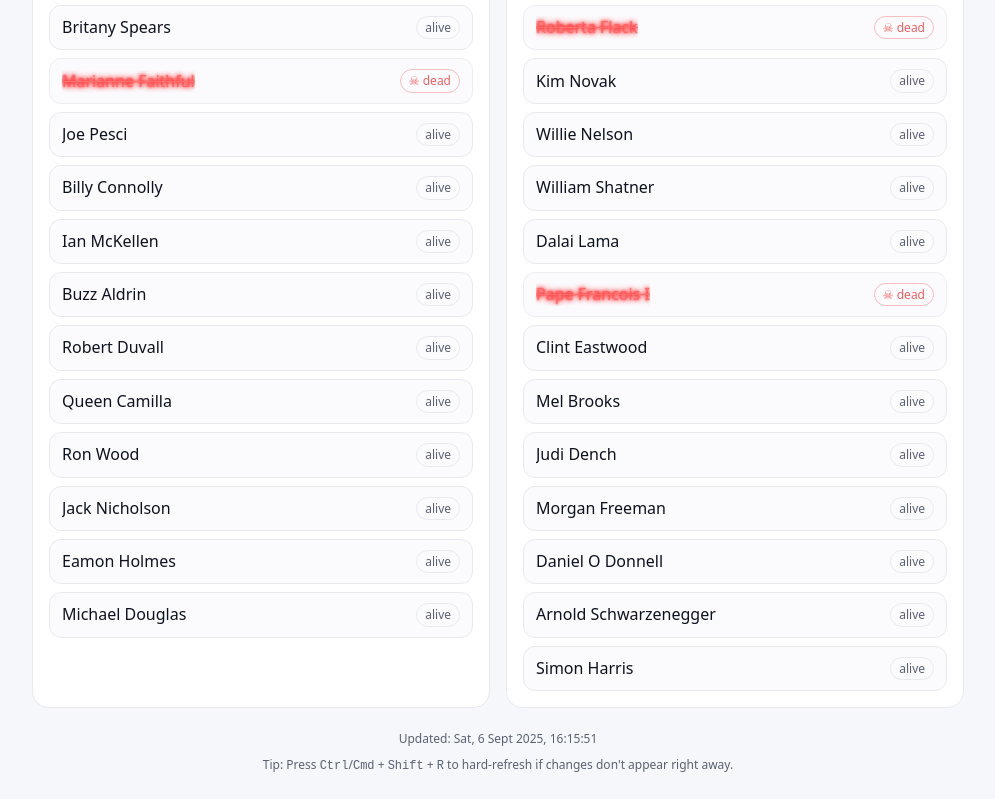
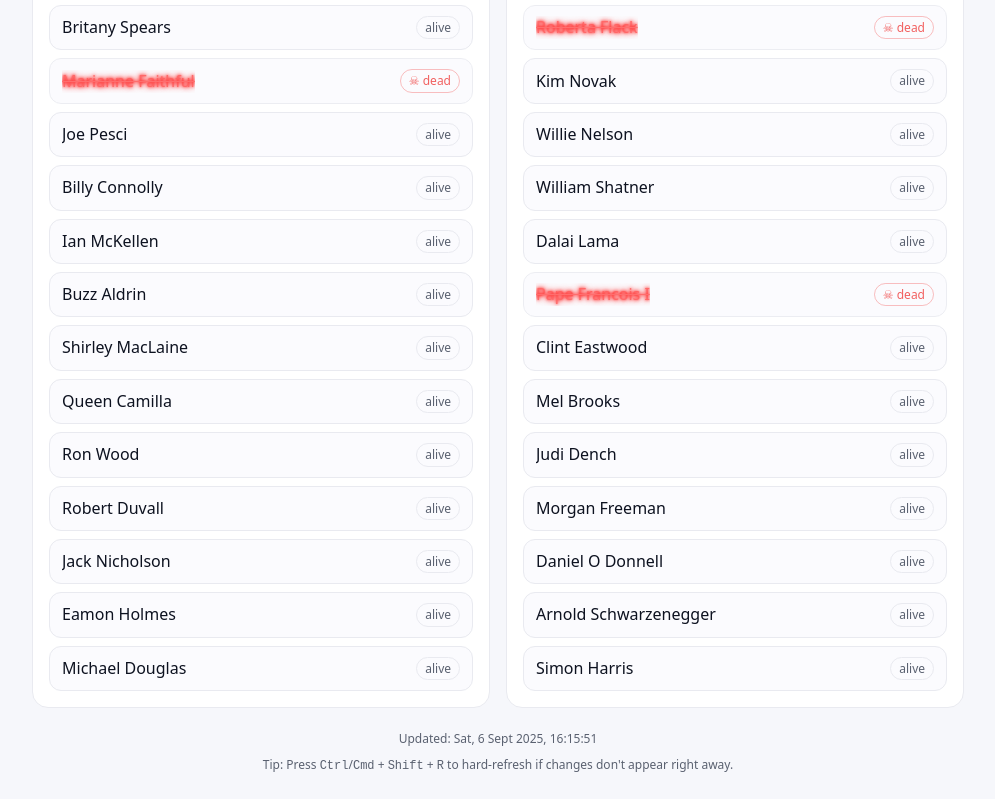
Before and after one commit to Eltonsean69x/DeathWatch25, a plain HTML site: page index.html in a window 1280 px wide. Shown: the part 1237-2036 px from the top of the page, without its empty margins (142-1137 px from the left). Drawn offline with Linux system fonts and the light colour scheme.

Commit message:
Update index.html

```diff
--- a/index.html
+++ b/index.html
@@ -151,9 +151,10 @@
 <li data-hit="0"><span class="who">Billy Connolly</span><span class="tag alive">alive</span></li>
 <li data-hit="0"><span class="who">Ian McKellen</span><span class="tag alive">alive</span></li>
 <li data-hit="0"><span class="who">Buzz Aldrin</span><span class="tag alive">alive</span></li>
-<li data-hit="0"><span class="who">Robert Duvall</span><span class="tag alive">alive</span></li>
+<li data-hit="0"><span class="who">Shirley MacLaine</span><span class="tag alive">alive</span></li>
 <li data-hit="0"><span class="who">Queen Camilla</span><span class="tag alive">alive</span></li>
 <li data-hit="0"><span class="who">Ron Wood</span><span class="tag alive">alive</span></li>
+<li data-hit="0"><span class="who">Robert Duvall</span><span class="tag alive">alive</span></li>
 <li data-hit="0"><span class="who">Jack Nicholson</span><span class="tag alive">alive</span></li>
 <li data-hit="0"><span class="who">Eamon Holmes</span><span class="tag alive">alive</span></li>
 <li data-hit="0"><span class="who">Michael Douglas</span><span class="tag alive">alive</span></li>
```
